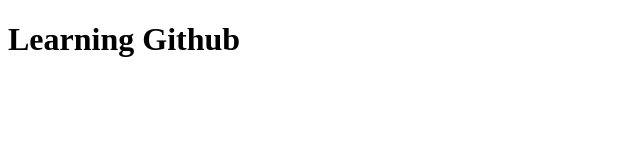
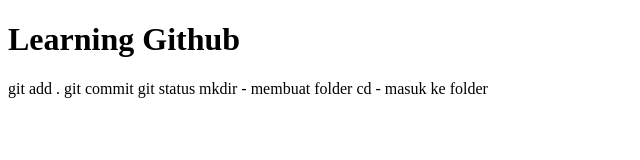
Before and after one commit to azkajefferson/trial-github, a plain HTML site: page index.html in a window 1280 px wide. Shown: the whole page, without its empty margins (0-640 px from the left). Drawn offline with Linux system fonts and the light colour scheme.

Commit message:
mengubah menambahkan index.html

```diff
--- a/index.html
+++ b/index.html
@@ -9,5 +9,15 @@
         <h1>
             Learning Github
         </h1>
+        <div>
+            <p>
+                git add .
+                git commit
+                git status
+                mkdir - membuat folder
+                cd - masuk ke folder
+
+            </p>
+        </div>
     </body>
 </html>
```
